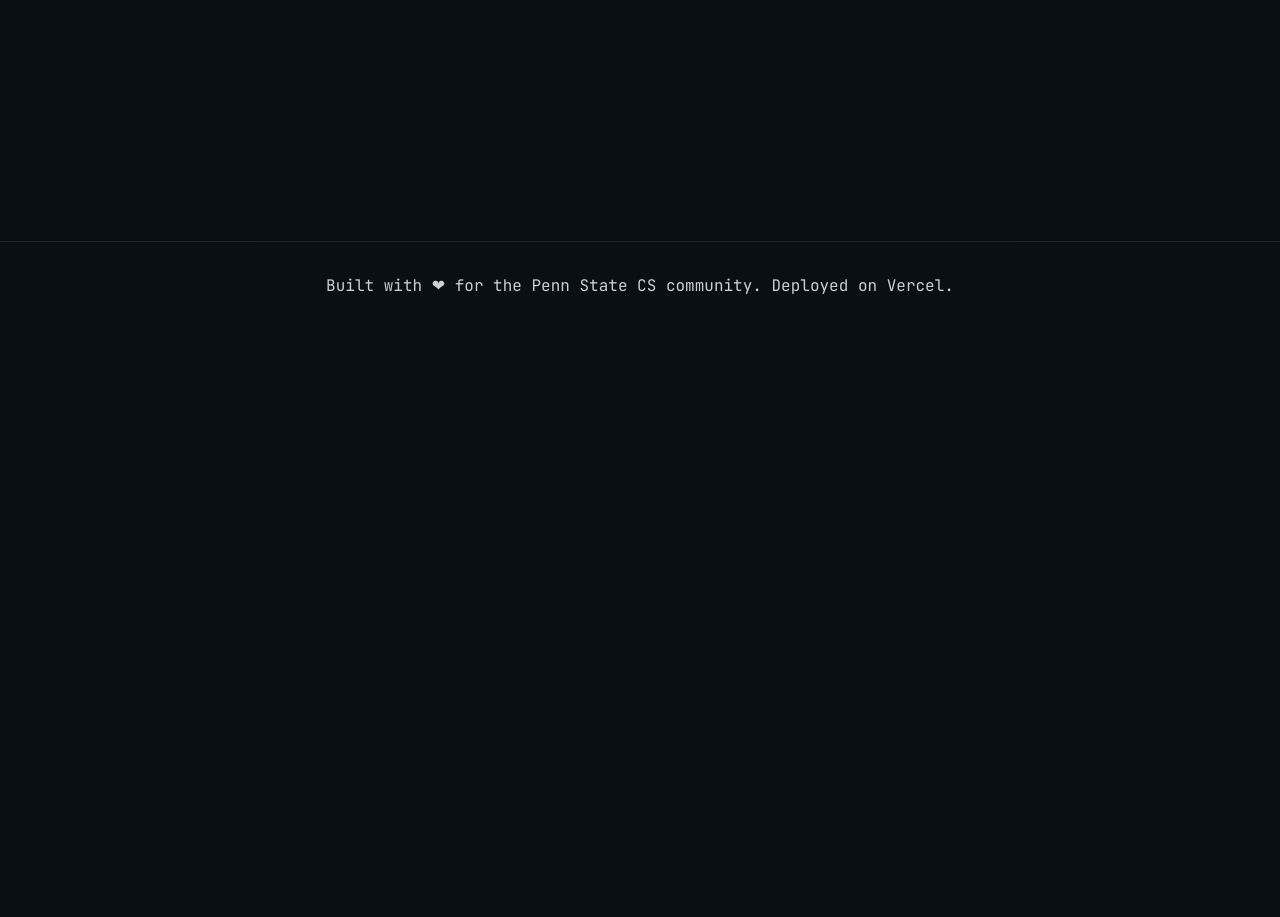
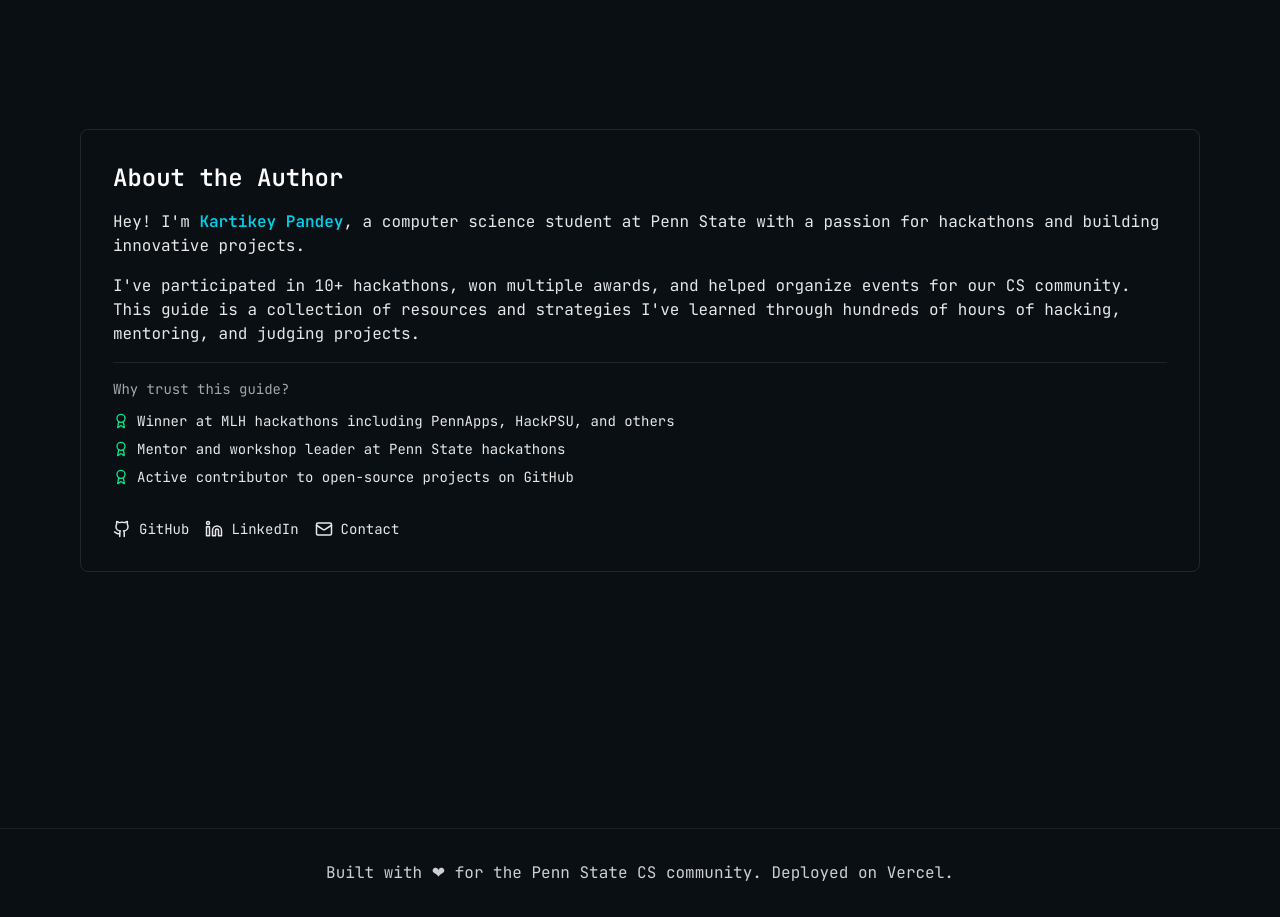
Before and after one commit to Kart-ing/hackathon-guide, a Next.js app in the folder hackathon-guide/: page / in a window 1280 px wide. Shown: the part 1820-2737 px from the top of the page. Before the commit the page ends 2150 px from the top, so only its background shows below. Built offline with nearby package versions, Linux system fonts and the light colour scheme.

Commit message:
Add About the Author section for credibility

```diff
--- a/hackathon-guide/app/page.tsx
+++ b/hackathon-guide/app/page.tsx
@@ -1,6 +1,7 @@
 import Hero from '../components/Hero'
 import Resources from '../components/Resources'
 import StrategyTips from '../components/StrategyTips'
+import AboutAuthor from '../components/AboutAuthor'
 
 export default function Page() {
   return (
@@ -11,8 +12,11 @@ export default function Page() {
       <section id="resources">
         <Resources />
       </section>
-      <section id="strategy" className="pb-24">
+      <section id="strategy" className="pb-12">
         <StrategyTips />
+      </section>
+      <section id="about" className="pb-24">
+        <AboutAuthor />
       </section>
     </div>
   )
--- a/hackathon-guide/app/resources/[slug]/page.tsx
+++ b/hackathon-guide/app/resources/[slug]/page.tsx
@@ -1,6 +1,7 @@
 import { notFound } from 'next/navigation'
 import { resources } from '../../../data/resources'
 import Link from 'next/link'
+import Image from 'next/image'
 import { getResourceContent } from '../../../data/resourceContent'
 
 export function generateStaticParams() {
@@ -38,10 +39,12 @@ export default function ResourcePage({ params }: { params: { slug: string } }) {
               {section.imagePlaceholder && (
                 <div className="my-6">
                   {section.imagePlaceholder.startsWith('/') ? (
-                    <img
+                    <Image
                       src={section.imagePlaceholder}
                       alt={section.heading}
-                      className="rounded border border-white/10 w-full"
+                      width={1200}
+                      height={675}
+                      className="rounded border border-white/10 w-full h-auto"
                     />
                   ) : (
                     <div className="border border-dashed border-white/20 rounded p-8 text-center opacity-60">
--- /dev/null
+++ b/hackathon-guide/components/AboutAuthor.tsx
@@ -0,0 +1,65 @@
+import { Github, Linkedin, Mail, Award } from 'lucide-react'
+
+export default function AboutAuthor() {
+  return (
+    <div className="rounded-lg border border-white/10 bg-[var(--card)]/60 p-8">
+      <h2 className="text-2xl font-semibold mb-4">About the Author</h2>
+
+      <div className="space-y-4 opacity-90">
+        <p>
+          Hey! I'm <span className="text-primary font-semibold">Kartikey Pandey</span>, a computer science student at Penn State with a passion for hackathons and building innovative projects.
+        </p>
+
+        <p>
+          I've participated in 10+ hackathons, won multiple awards, and helped organize events for our CS community. This guide is a collection of resources and strategies I've learned through hundreds of hours of hacking, mentoring, and judging projects.
+        </p>
+
+        <div className="pt-4 border-t border-white/10">
+          <p className="text-sm opacity-70 mb-3">Why trust this guide?</p>
+          <ul className="space-y-2 text-sm">
+            <li className="flex items-start gap-2">
+              <Award size={16} className="text-accent mt-0.5 flex-shrink-0" />
+              <span>Winner at MLH hackathons including PennApps, HackPSU, and others</span>
+            </li>
+            <li className="flex items-start gap-2">
+              <Award size={16} className="text-accent mt-0.5 flex-shrink-0" />
+              <span>Mentor and workshop leader at Penn State hackathons</span>
+            </li>
+            <li className="flex items-start gap-2">
+              <Award size={16} className="text-accent mt-0.5 flex-shrink-0" />
+              <span>Active contributor to open-source projects on GitHub</span>
+            </li>
+          </ul>
+        </div>
+
+        <div className="flex items-center gap-4 pt-4">
+          <a
+            href="https://github.com/Kart-ing"
+            target="_blank"
+            rel="noreferrer"
+            className="flex items-center gap-2 text-sm hover:text-primary transition-colors"
+          >
+            <Github size={18} />
+            GitHub
+          </a>
+          <a
+            href="https://linkedin.com/in/yourprofile"
+            target="_blank"
+            rel="noreferrer"
+            className="flex items-center gap-2 text-sm hover:text-primary transition-colors"
+          >
+            <Linkedin size={18} />
+            LinkedIn
+          </a>
+          <a
+            href="mailto:your.email@psu.edu"
+            className="flex items-center gap-2 text-sm hover:text-primary transition-colors"
+          >
+            <Mail size={18} />
+            Contact
+          </a>
+        </div>
+      </div>
+    </div>
+  )
+}
--- a/hackathon-guide/components/Navigation.tsx
+++ b/hackathon-guide/components/Navigation.tsx
@@ -5,7 +5,8 @@ import { Menu, X } from 'lucide-react'
 const links = [
   { href: '#home', label: 'Home' },
   { href: '#resources', label: 'Resources' },
-  { href: '#strategy', label: 'Strategy' }
+  { href: '#strategy', label: 'Strategy' },
+  { href: '#about', label: 'About' }
 ]
 
 export default function Navigation() {
--- a/hackathon-guide/next.config.mjs
+++ b/hackathon-guide/next.config.mjs
@@ -1,6 +1,9 @@
 /** @type {import('next').NextConfig} */
 const nextConfig = {
   reactStrictMode: true,
+  images: {
+    unoptimized: true,
+  },
   experimental: {
     optimizePackageImports: [
       'framer-motion',
```
